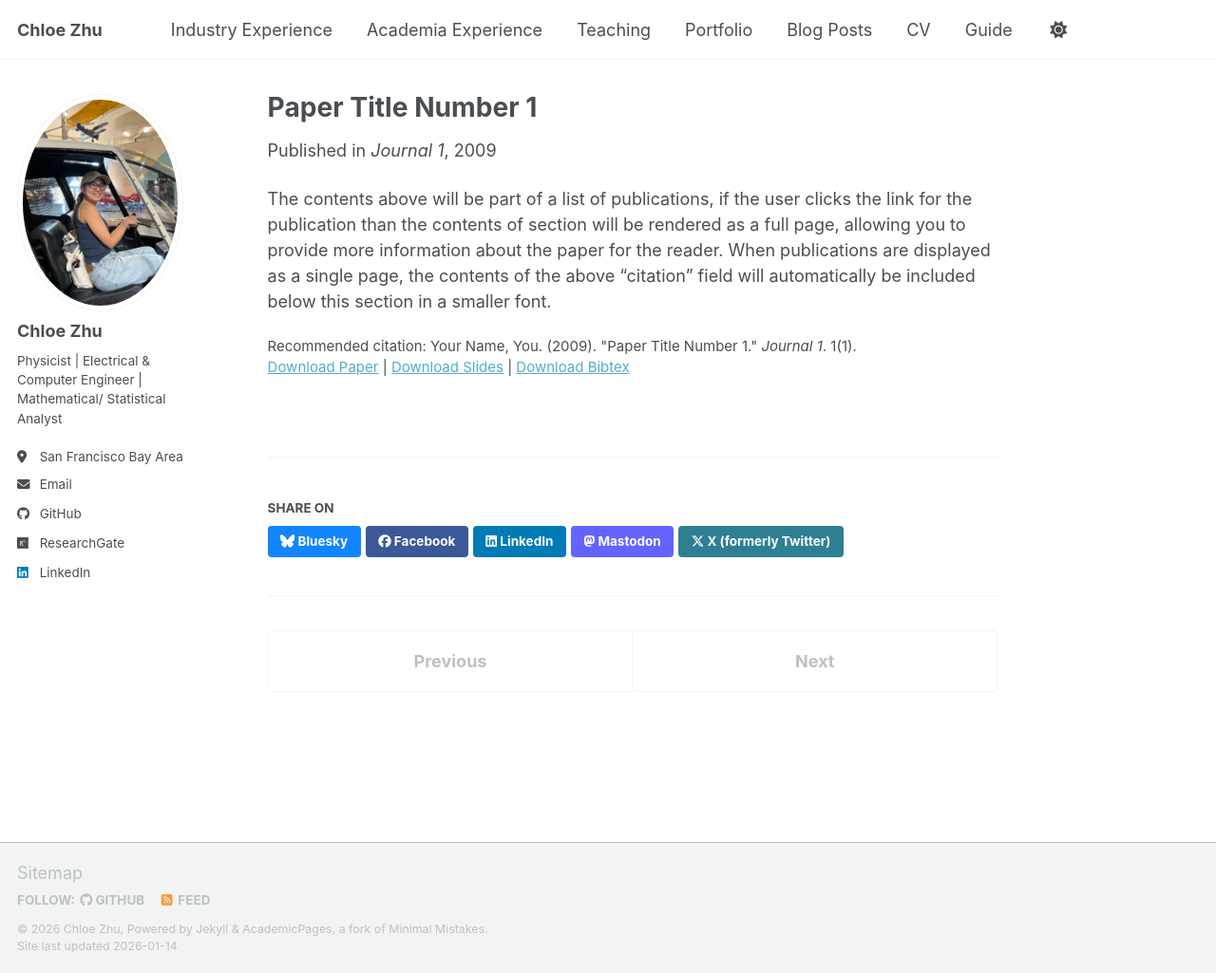
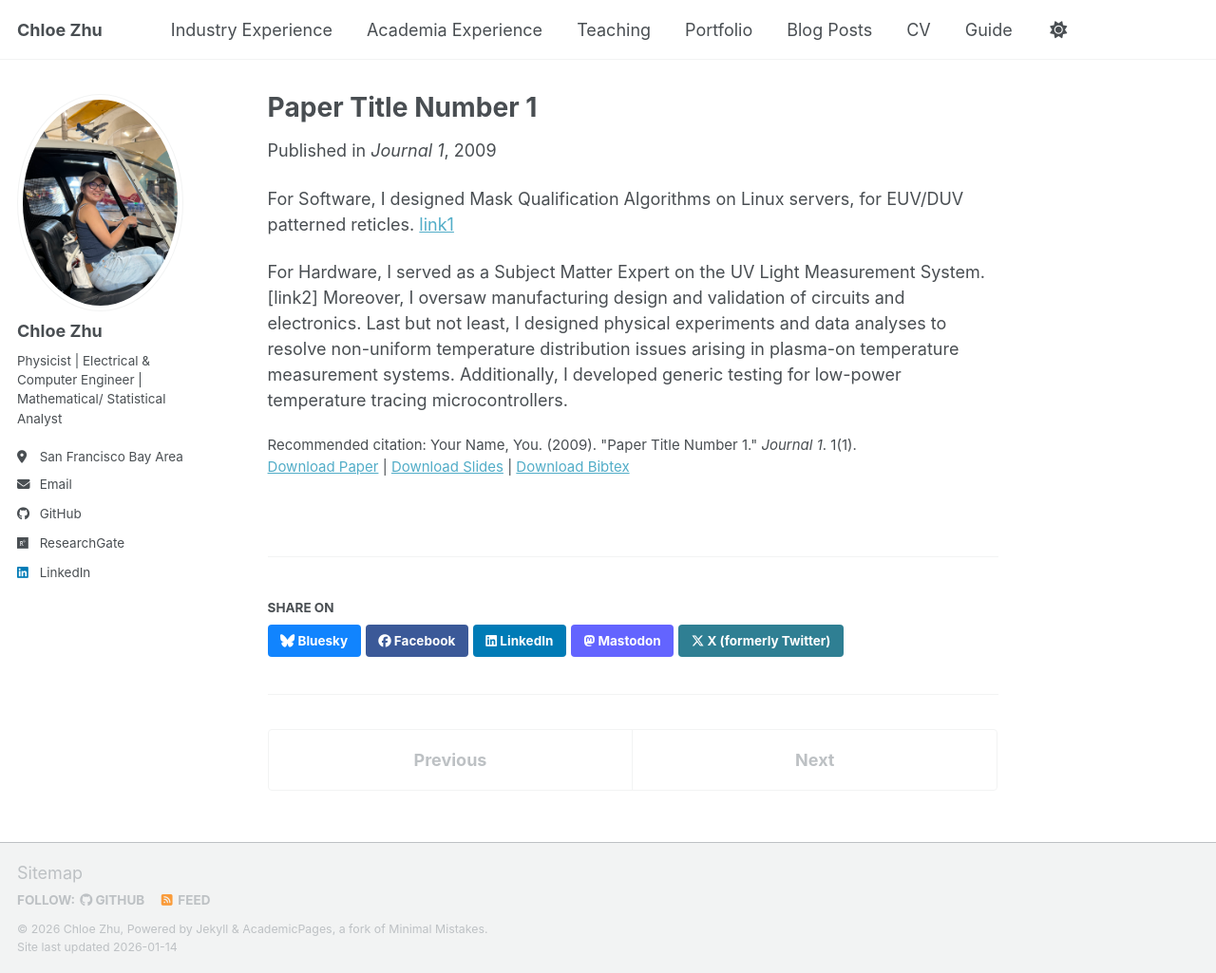
Before and after one commit to ChloeZhu1/ChloeZhu1.github.io, a Jekyll site: the page built from _publications/2009-10-01-paper-title-number-1.md, in a window 1280 px wide and 1025 px high. Shown: the whole window at 95% size. Built offline with Jekyll 4.4.1, drawn with Linux system fonts in a browser that asks for light colours; a script bundle is joined from its source files by our own code; library files that are not in the unit come from our copies.

Commit message:
Enhance publication entry with project details
Added detailed descriptions of software and hardware contributions related to the paper.

```diff
--- a/_publications/2009-10-01-paper-title-number-1.md
+++ b/_publications/2009-10-01-paper-title-number-1.md
@@ -11,4 +11,6 @@ paperurl: 'https://academicpages.github.io/files/paper1.pdf'
 bibtexurl: 'https://academicpages.github.io/files/bibtex1.bib'
 citation: 'Your Name, You. (2009). &quot;Paper Title Number 1.&quot; <i>Journal 1</i>. 1(1).'
 ---
-The contents above will be part of a list of publications, if the user clicks the link for the publication than the contents of section will be rendered as a full page, allowing you to provide more information about the paper for the reader. When publications are displayed as a single page, the contents of the above "citation" field will automatically be included below this section in a smaller font.
+For Software, I designed Mask Qualification Algorithms on Linux servers, for EUV/DUV patterned reticles. [link1](https://academicpages.github.io/files/bibtex1.bib)
+
+For Hardware, I served as a Subject Matter Expert on the UV Light Measurement System. [link2] Moreover, I oversaw manufacturing design and validation of circuits and electronics. Last but not least, I designed physical experiments and data analyses to resolve non-uniform temperature distribution issues arising in plasma-on temperature measurement systems. Additionally, I developed generic testing for low-power temperature tracing microcontrollers.
```
